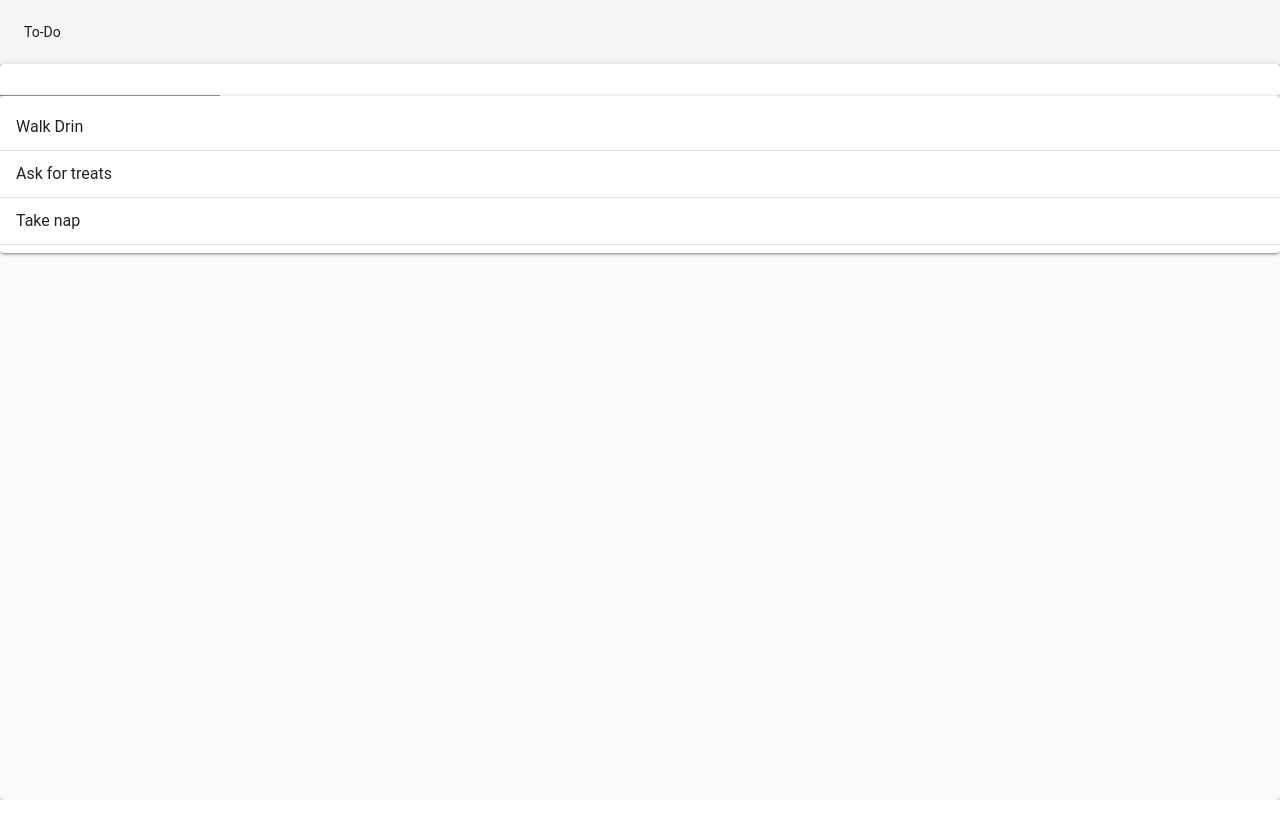
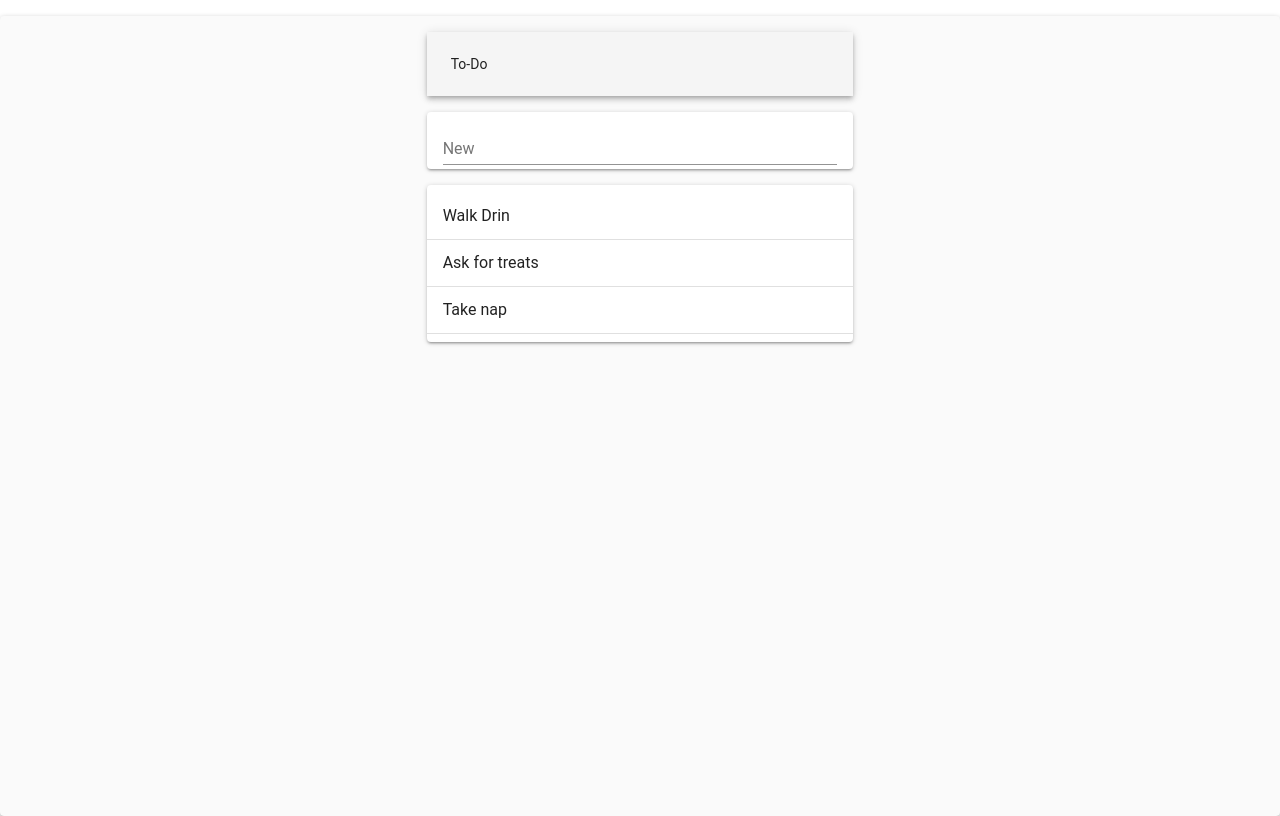
Before and after one commit to DrinKaziu/test-react-todomvc, a React (Create React App) app: page / in a window 1280 px wide. Built offline with nearby package versions, Linux system fonts and the light colour scheme.

Commit message:
style TodoApp and TodoForm

```diff
--- a/src/Components/TodoApp.js
+++ b/src/Components/TodoApp.js
@@ -4,6 +4,7 @@ import Typography from '@material-ui/core/Typography';
 import Paper from '@material-ui/core/Paper';
 import AppBar from '@material-ui/core/AppBar';
 import Toolbar from '@material-ui/core/Toolbar';
+import Grid from '@material-ui/core/Grid';
 
 import TodoList from './TodoList';
 import TodoForm from './TodoForm';
@@ -28,13 +29,18 @@ function TodoApp() {
         backgroundColor: '#fafafa'
       }}
     >
-      <AppBar color='default' position='static' style={{height: '64px'}}>
+
+      <Grid container justify='center' style={{marginTop: '1rem'}}>
+        <Grid item xs={11} md={8} lg={4}>
+          <AppBar color='default' position='static' style={{height: '64px', marginTop: '1rem'}}>
             <Toolbar>
               <Typography color='inherit'>To-Do</Typography>
             </Toolbar>
           </AppBar>
           <TodoForm addTodo={addTodo} />
           <TodoList todos={todos} />
+        </Grid>
+      </Grid>
     </Paper>
   )
 }
--- a/src/Components/TodoForm.js
+++ b/src/Components/TodoForm.js
@@ -9,7 +9,7 @@ function TodoForm(props) {
   const [value, handleChange, reset] = useInputState('');
   const { addTodo } = props;
   return (
-    <Paper>
+    <Paper style={{margin: '1rem 0', padding: '0 1rem'}}>
       <form
         onSubmit={e => {
           e.preventDefault();
@@ -17,7 +17,13 @@ function TodoForm(props) {
           reset();
         }}
       >
-        <TextField value={value} onChange={handleChange} />
+        <TextField
+          value={value}
+          onChange={handleChange}
+          margin='dense'
+          label='New'
+          fullWidth
+        />
       </form>
     </Paper>
   )
```
Lines whose indentation alone changed are shown as unchanged.
